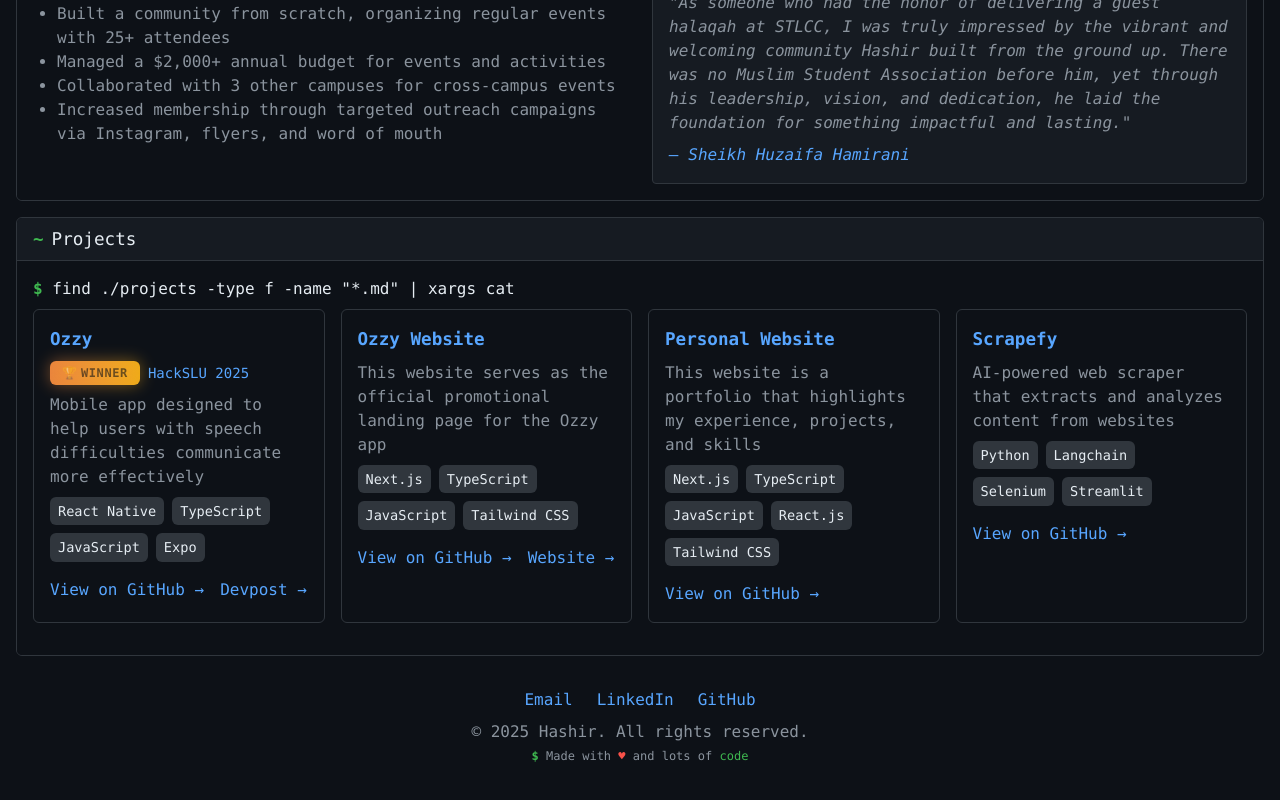
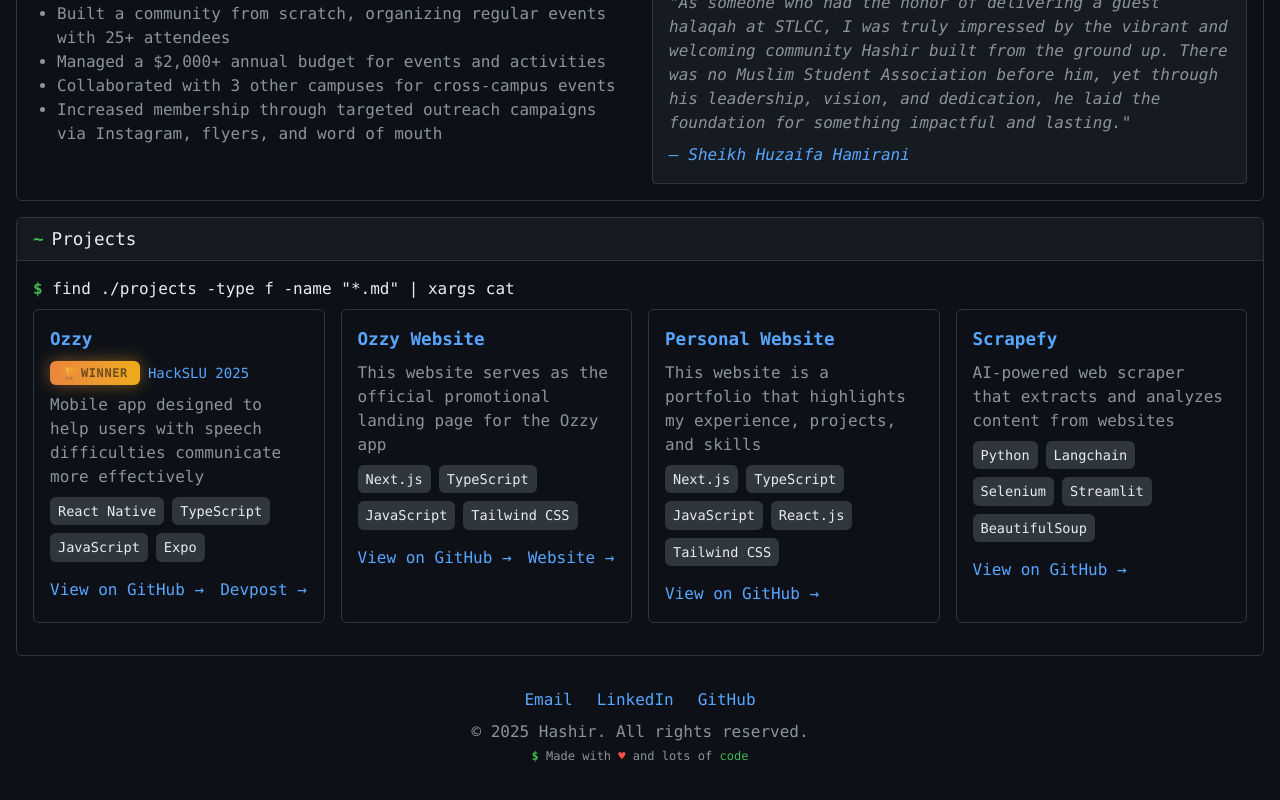
Before and after one commit to mhashir03/Portfolio, a Next.js app: page / in a window 1280 px wide. Shown: the part 1576-2376 px from the top of the page. Built offline with nearby package versions, Linux system fonts and the light colour scheme.

Commit message:
added BS to scrapefy

```diff
--- a/src/app/page.tsx
+++ b/src/app/page.tsx
@@ -407,6 +407,7 @@ export default function Home() {
                     <span className="skill-tag">Langchain</span>
                     <span className="skill-tag">Selenium</span>
                     <span className="skill-tag">Streamlit</span>
+                    <span className="skill-tag">BeautifulSoup</span>
                   </div>
                   <a href="https://github.com/mhashir03/Scrapefy" target="_blank" rel="noopener noreferrer" className="terminal-link block mt-2">View on GitHub →</a>
                 </div>
```
